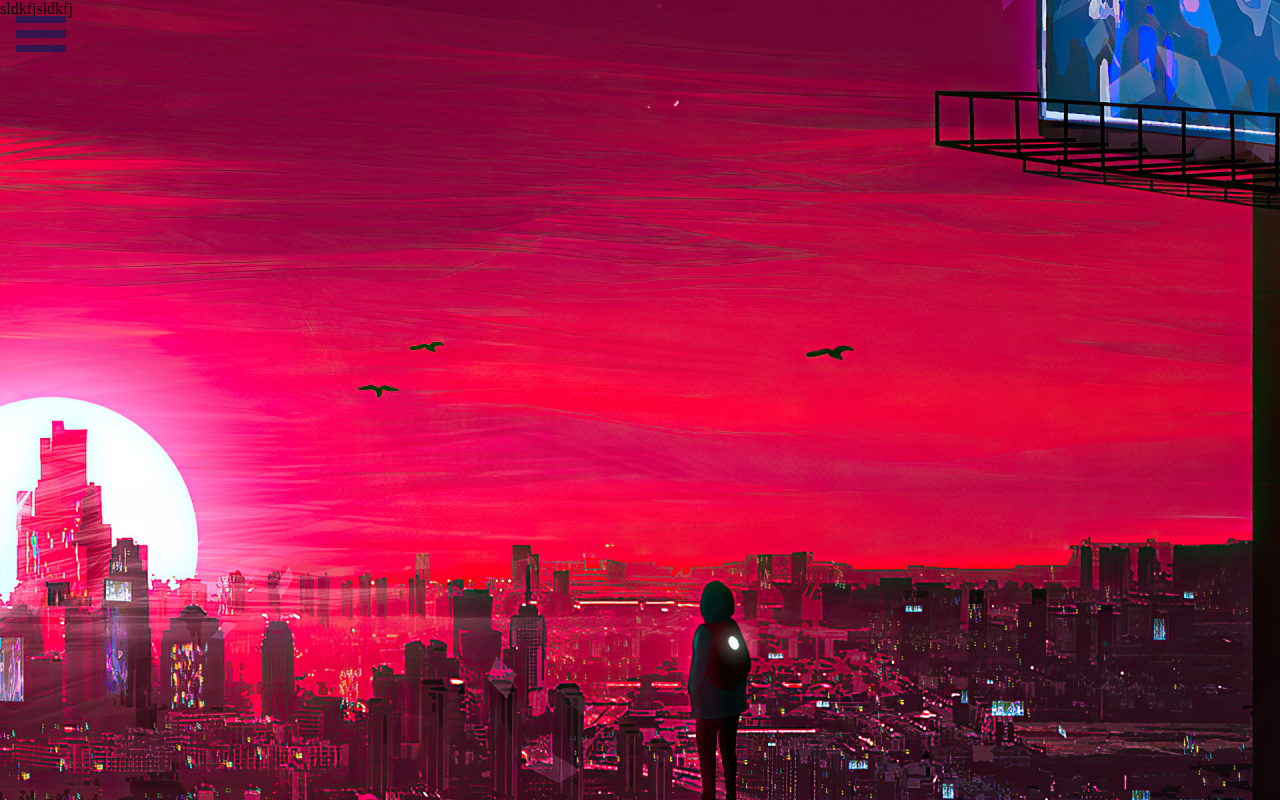
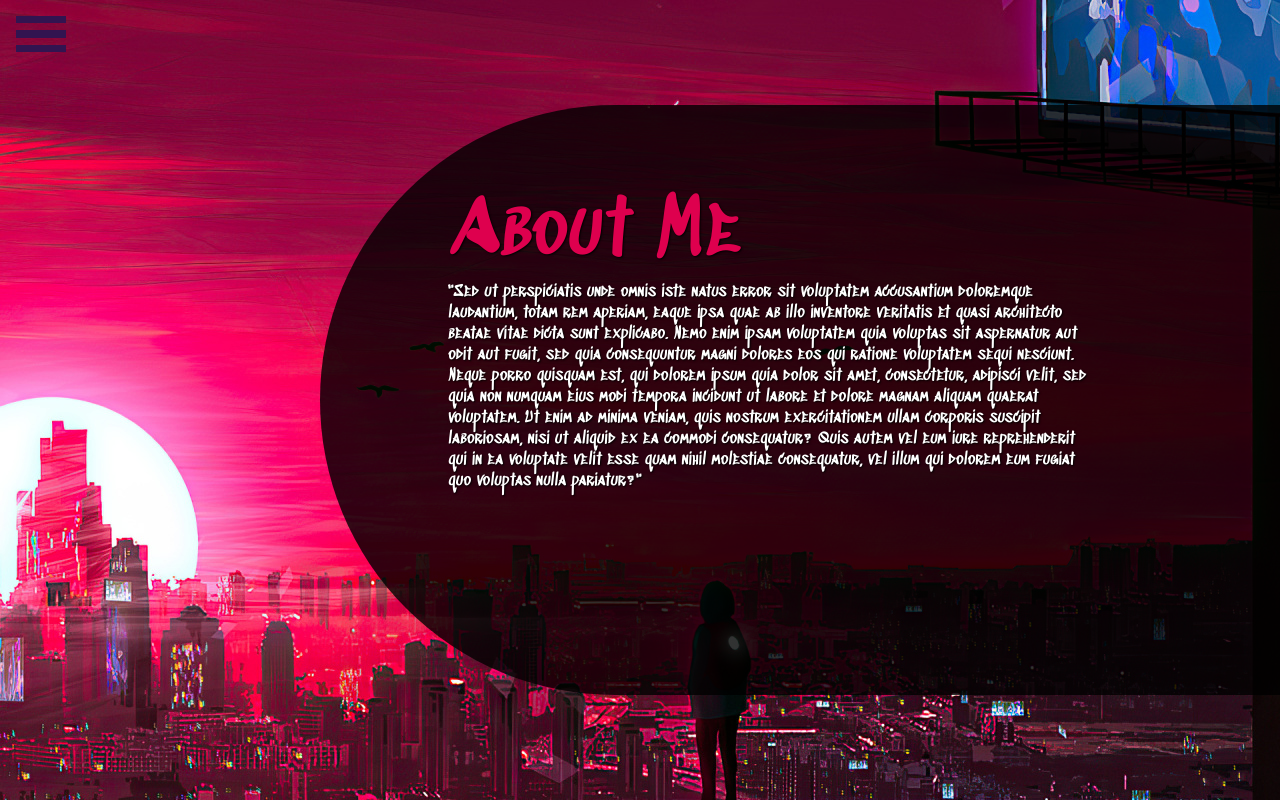
Before and after one commit to TbotaPhantA/personal-website-frontend, a Next.js app: page /about in a window 1280 px wide. Built offline with nearby package versions, Linux system fonts and the light colour scheme.

Commit message:
about page template was initialized.

```diff
--- a/src/pages/about.tsx
+++ b/src/pages/about.tsx
@@ -1,9 +1,12 @@
+import aboutStyles from '../styles/About.module.scss';
+
 export default function About() {
   return (
-    <>
-      <div>
-        sldkfjsldkfj
+    <div className={aboutStyles.AboutPage}>
+      <div className={aboutStyles.AboutPageTitle} data-aos="fade-left">
+        <div>{"About Me"}</div>
+        <div className={aboutStyles.AboutPageContent}>{"\"Sed ut perspiciatis unde omnis iste natus error sit voluptatem accusantium doloremque laudantium, totam rem aperiam, eaque ipsa quae ab illo inventore veritatis et quasi architecto beatae vitae dicta sunt explicabo. Nemo enim ipsam voluptatem quia voluptas sit aspernatur aut odit aut fugit, sed quia consequuntur magni dolores eos qui ratione voluptatem sequi nesciunt. Neque porro quisquam est, qui dolorem ipsum quia dolor sit amet, consectetur, adipisci velit, sed quia non numquam eius modi tempora incidunt ut labore et dolore magnam aliquam quaerat voluptatem. Ut enim ad minima veniam, quis nostrum exercitationem ullam corporis suscipit laboriosam, nisi ut aliquid ex ea commodi consequatur? Quis autem vel eum iure reprehenderit qui in ea voluptate velit esse quam nihil molestiae consequatur, vel illum qui dolorem eum fugiat quo voluptas nulla pariatur?\""}</div>
       </div>
-    </>
+    </div>
   )
 }
--- /dev/null
+++ b/src/styles/About.module.scss
@@ -0,0 +1,36 @@
+$base-red: #DE004E;
+$base-pink: #F887FF;
+
+.AboutPage {
+  display: flex;
+  align-items: center;
+  background-color: rgba(0, 0, 0, 0);
+  width: 100vw;
+  min-height: 100vh;
+  font-family: 'sedgwick-regular', serif;
+
+  .AboutPageTitle {
+    position: absolute;
+    right: 0;
+    min-height: 60vh;
+    width: 50%;
+    background-color: rgba(0, 0, 0, 0.80);
+    color: $base-red;
+    border-radius: 999px 0 0 999px;
+    font-size: 6vw;
+    text-shadow: 1px 1px 2px black;
+    padding: 10vh 15vw 30px 10vw;
+    display: flex;
+    flex-direction: column;
+    user-select: none;
+
+    span {
+      color: white;
+    }
+
+    .AboutPageContent {
+      color: white;
+      font-size: 1.3vw;
+    }
+  }
+}
```
